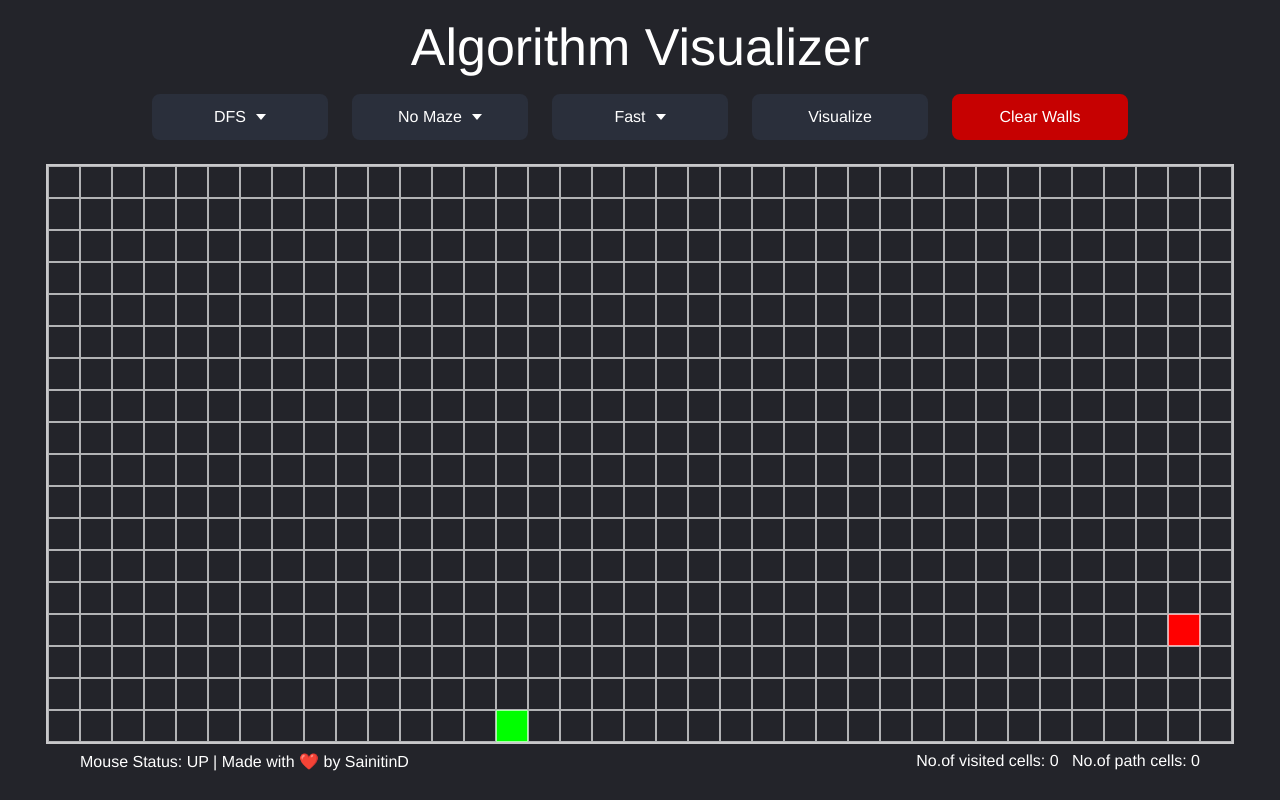
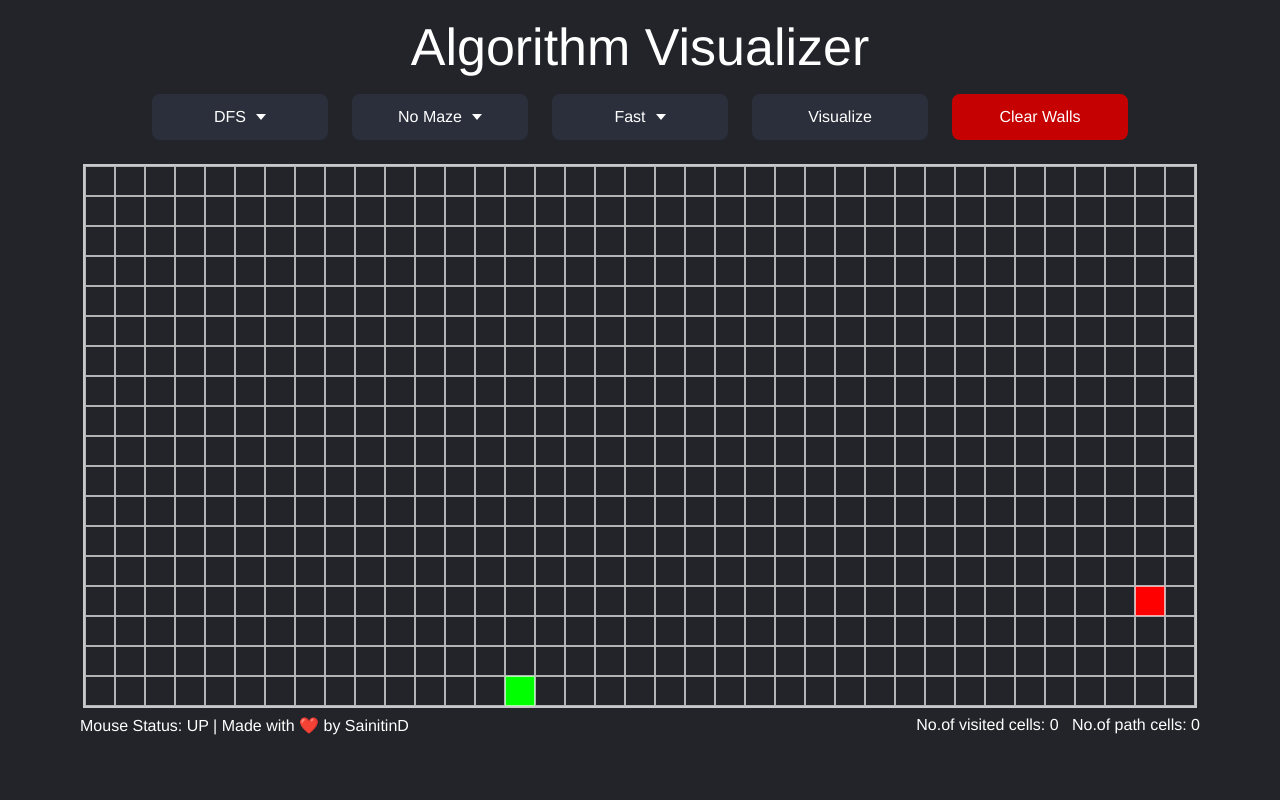
Before and after one commit to SainitinD/Algorithm-Visualizer, a Vue app: page / in a window 1280 px wide. Built offline with nearby package versions, Linux system fonts and the light colour scheme.

Commit message:
fix css styling bug for when placing walls and search animation

```diff
--- a/src/App.vue
+++ b/src/App.vue
@@ -107,6 +107,7 @@ export default {
   margin: 0px;
   padding: 0px;
   font-family: Helvetica, sans-serif;
+  box-sizing: border-box;
 }
 
 body {
@@ -115,7 +116,7 @@ body {
 
 #board {
   /* display: grid; */
-  gap: 0px;
+  /* gap: 0px; */
   cursor: default;
 }
 
--- a/src/components/CellItem.vue
+++ b/src/components/CellItem.vue
@@ -133,6 +133,7 @@ export default {
 @keyframes transformDownAndUp {
   0% {
     transform: scale(0.7);
+    border: 1px solid rgb(182, 255, 254);
   }
 
   75% {
```
